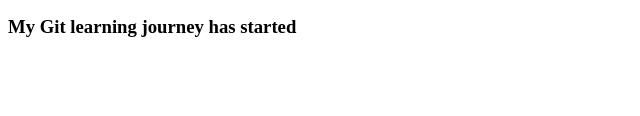
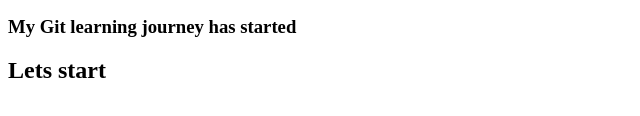
Before and after one commit to ashirali21/GitPractice, a plain HTML site: page About.html in a window 1280 px wide. Shown: the part 148-264 px from the top of the page, without its empty margins (0-640 px from the left). Drawn offline with Linux system fonts and the light colour scheme.

Commit message:
Update About.html

```diff
--- a/About.html
+++ b/About.html
@@ -9,6 +9,7 @@
     <h2>About my Projects</h2>
     <p>This is my first project using Git.</p>
     <h3>My Git learning journey has started<h3>
+    <h2>Lets start<h2>
 
 
 </body>
```
